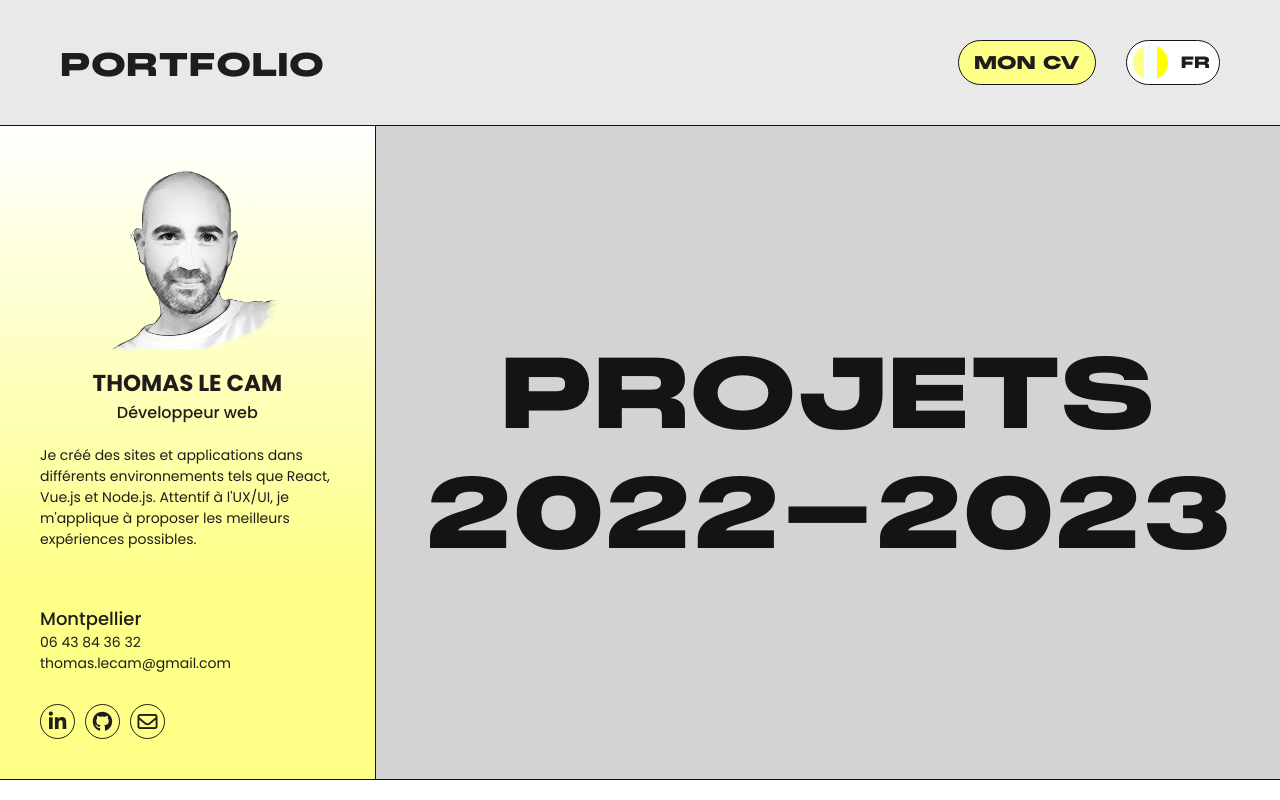
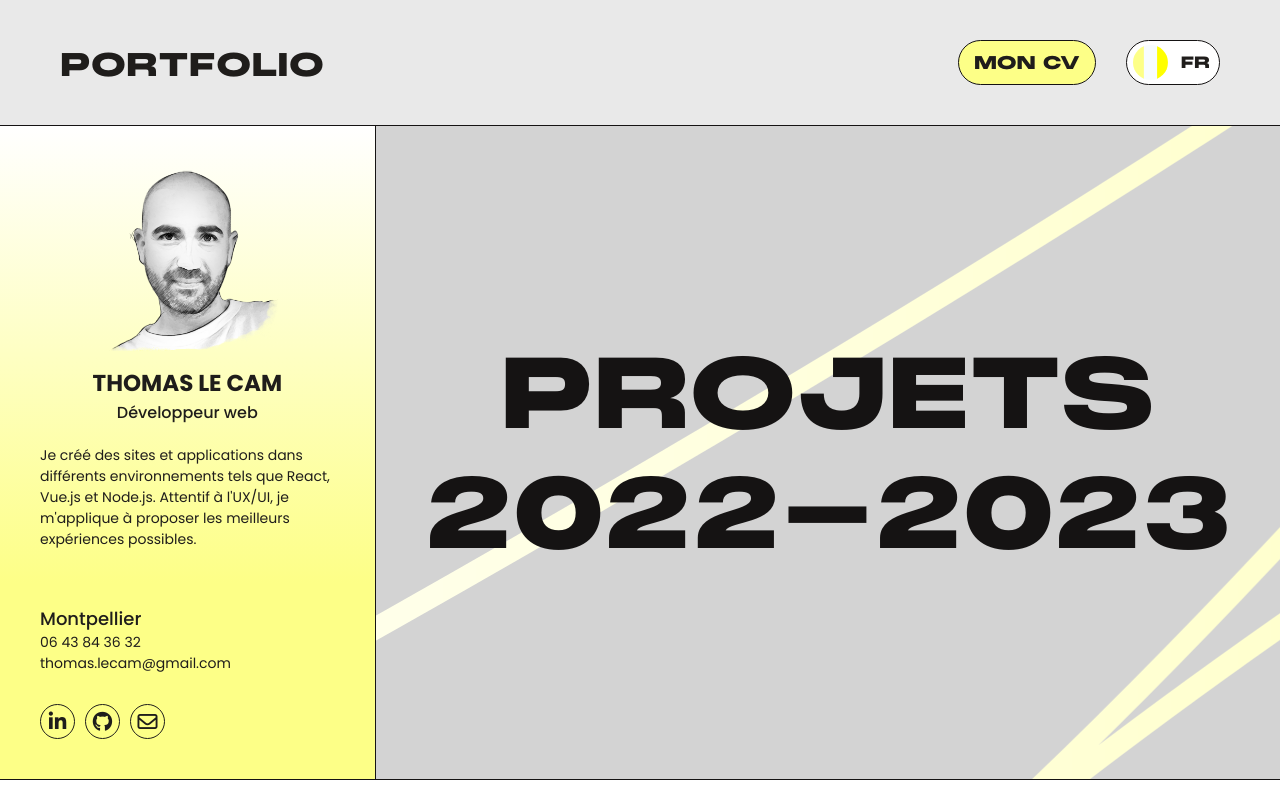
Before and after one commit to ThomasdevLC/portfolio_07_2023, a React (Create React App) app: page / in a window 1280 px wide. Shown: the top 800 px of the page. Built offline with nearby package versions, Linux system fonts and the light colour scheme.

Commit message:
clean code

```diff
--- a/src/App.jsx
+++ b/src/App.jsx
@@ -8,8 +8,8 @@ import Kasa from "./pages/works/Kasa";
 import Pwa from "./pages/works/Pwa";
 import FermeRougeraie from "./pages/works/FermeRougeraie";
 import Portfolio from "./pages/works/Portfolio";
-import HeaderNav from "./components/Home/HeaderNav";
-import Footer from "./components/Home/Footer";
+// import HeaderNav from "./components/Home/HeaderNav";
+// import Footer from "./components/Home/Footer";
 import LangContext from "./context/LangContext";
 import ClickedLangContext from "./context/ClickedLangContext";
 import PreventContext from "./context/PreventContext";
@@ -60,9 +60,9 @@ const App = () => {
                   path="/"
                   element={
                     <>
-                      <HeaderNav />
+                      {/* <HeaderNav /> */}
                       <Home />
-                      <Footer />
+                      {/* <Footer /> */}
                     </>
                   }
                 ></Route>
--- a/src/App.scss
+++ b/src/App.scss
@@ -2,7 +2,6 @@
   position: relative;
   z-index: 0;
   height: 100vh;
-  background-color: var(--background);
 
   .slide-out {
     position: fixed;
--- a/src/components/Home/HeaderNav.js
+++ b/src/components/Home/HeaderNav.js
@@ -16,6 +16,8 @@ const HeaderNav = () => {
     if (!preventAnim) {
       const title = SplitType.create(".header__titlebox");
       const splitTitle = title.chars;
+
+      console.log("header");
 
       gsap.from(splitTitle, {
         y: 25,
--- a/src/components/Home/WorksLinks.js
+++ b/src/components/Home/WorksLinks.js
@@ -1,4 +1,4 @@
-import React, { useState, useEffect, useRef, useContext } from "react";
+import React, { useRef, useContext } from "react";
 import { NavLink } from "react-router-dom";
 import { motion } from "framer-motion";
 import PreventContext from "../../context/PreventContext";
--- a/src/components/Home/WorksTitleResp.js
+++ b/src/components/Home/WorksTitleResp.js
@@ -1,22 +1,17 @@
 import React, { useContext } from "react";
-import PreventContext from "../../context/PreventContext";
 import homeFr from "../../data/homeText/homeFr";
 import homeEn from "../../data/homeText/homeEn";
 import LangContext from "../../context/LangContext";
-import ClickedLangContext from "../../context/ClickedLangContext";
-
-import backgroundImage from "../../assets/images/header_background.jpg";
+import backgroundImage from "../../assets/images/line.png";
 
 const WorksTitleResp = () => {
   const { switchLang } = useContext(LangContext);
-  const { clickedLang } = useContext(ClickedLangContext);
-  const { preventAnim } = useContext(PreventContext);
 
   return (
     <div className="workstitle">
       <div
         className="workstitle__container"
-        // style={{ backgroundImage: `url(${backgroundImage})` }}
+        style={{ backgroundImage: `url(${backgroundImage})` }}
       >
         <p className="workstitle__container__text">
           {switchLang === "fr" ? homeFr.title : homeEn.title}
--- a/src/components/WorksComponent.js
+++ b/src/components/WorksComponent.js
@@ -7,10 +7,11 @@ import LangContext from "../context/LangContext";
 const WorksComponent = () => {
   const params = useParams();
   const projectId = parseInt(params.id);
+  const { switchLang } = useContext(LangContext);
   const [project, setProject] = useState(null);
+
   const containerRef = useRef(null);
   const titleRef = useRef(null);
-  const { switchLang } = useContext(LangContext);
 
   useEffect(() => {
     if (switchLang === "fr") {
--- a/src/pages/Home.js
+++ b/src/pages/Home.js
@@ -2,6 +2,9 @@ import React, { useContext } from "react";
 import MyIntro from "../components/Home/MyIntro";
 import WorksTitle from "../components/Home/WorksTitle";
 import WorksLinks from "../components/Home/WorksLinks";
+import HeaderNav from "../components/Home/HeaderNav";
+import Footer from "../components/Home/Footer";
+
 import { motion } from "framer-motion";
 import PreventContext from "../context/PreventContext";
 
@@ -10,6 +13,9 @@ const Home = () => {
   const Element = !preventAnim ? motion.div : "div";
 
   return (
+    <div className="">
+      <HeaderNav />
+
       <Element
         className="home"
         initial={{ y: 10, opacity: 0 }}
@@ -31,6 +37,8 @@ const Home = () => {
           </div>
         </div>
       </Element>
+      <Footer />
+    </div>
   );
 };
 
```
Also changed, not shown: src/assets/images/line.png. Lines whose indentation alone changed are shown as unchanged.
